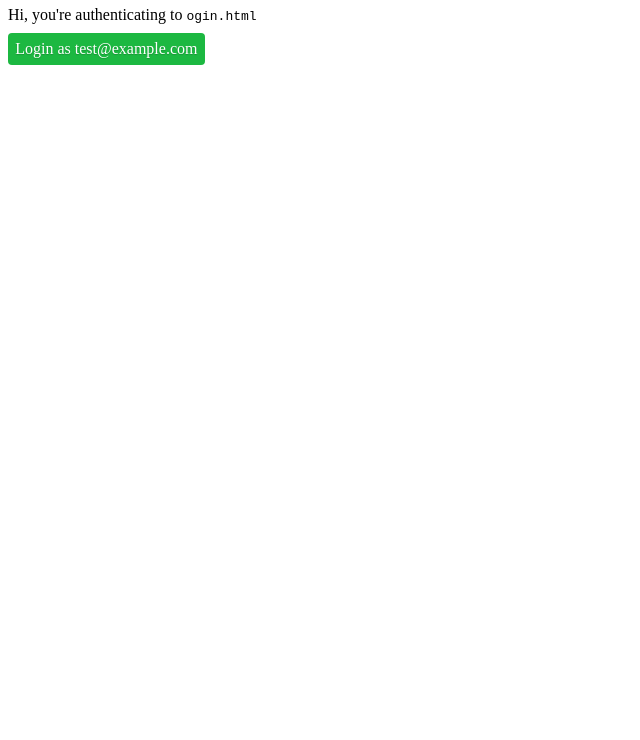
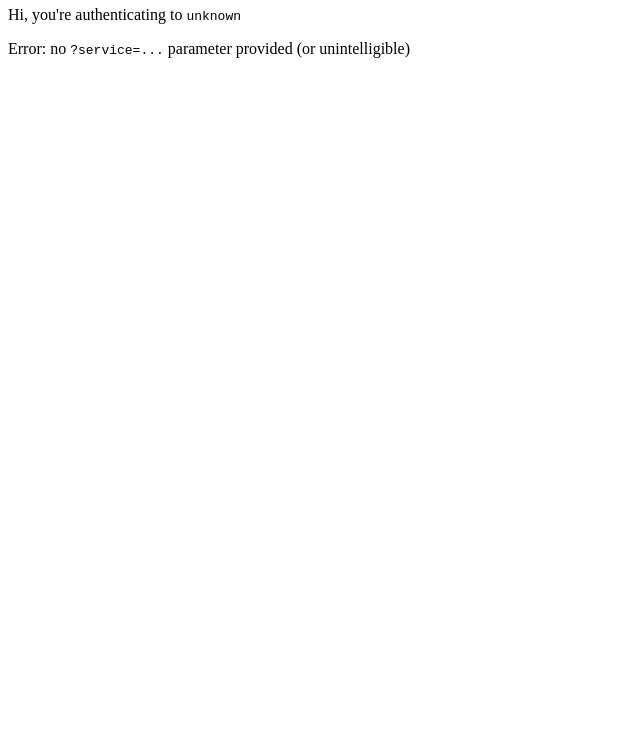
Before and after one commit to hexylena/fakeCAS, a plain HTML site: page login.html in a window 1280 px wide. Shown: the part 60-800 px from the top of the page, without its empty margins (0-640 px from the left). Drawn offline with nearby package versions, Linux system fonts and the light colour scheme.

Commit message:
handle hide/show

```diff
--- a/login.html
+++ b/login.html
@@ -20,19 +20,29 @@
 		Hi, you're authenticating to <span id="service">unknown</span>
 		</p>
 
-		<a id="login" href="#" class="qq">Login as test@example.com</a>
+		<a id="login" href="#" class="qq" style="display: none">Login as test@example.com</a>
+		<p id="error" style="display: none">
+		Error: no <code>?service=...</code> parameter provided (or unintelligible)
+		</p>
+
 
 <script type="text/javascript">
 var href = window.location.href;
-var service = decodeURIComponent(href.substring(href.indexOf("login.html?") + 19));
+var service = decodeURIComponent(href.substring(href.indexOf("login.html") + 19));
 
 // From MDN
 function getRandomArbitrary(min, max) {
 	return Math.random() * (max - min) + min;
 }
 
-$("#service").text(service);
-$("#login").attr('href', service +'?ticket=ST-' + getRandomArbitrary(10000000000000000, 20000000000000000));
+if(service){
+	$("#service").text(service);
+	$("#login").attr('href', service +'?ticket=ST-' + getRandomArbitrary(10000000000000000, 20000000000000000));
+	// Show the login button
+	$("#login").css('display', '');
+} else {
+	$("#error").css('display', '');
+}
 </script>
 	</body>
 </html>
```
